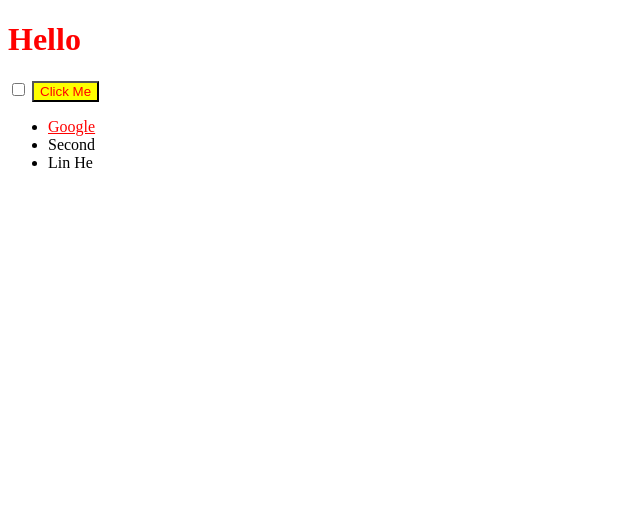
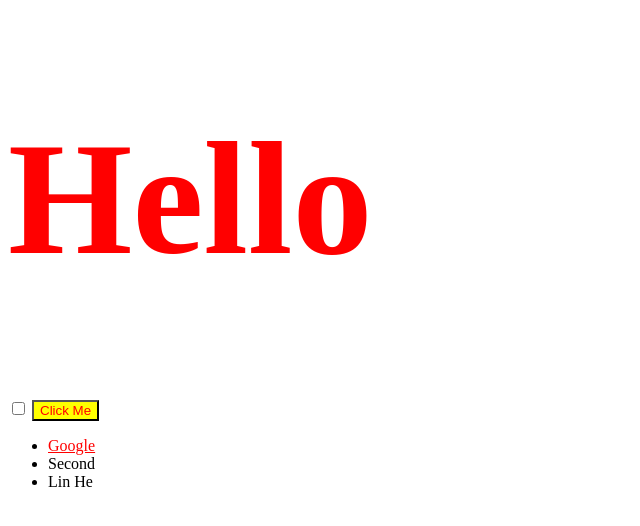
Before and after one commit to linxlhe/frontend, a plain HTML site: page DOM Challenge Starting Files/index.html in a window 1280 px wide. Shown: the whole page, without its empty margins (0-640 px from the left). Drawn offline with Linux system fonts and the light colour scheme.

Commit message:
separation of concerns

```diff
--- a/DOM Challenge Starting Files/index.js
+++ b/DOM Challenge Starting Files/index.js
@@ -4,3 +4,6 @@ document.querySelector("li a").style.color = "red";
 
 // change the button to a different color
 document.querySelector("button").style.backgroundColor = "yellow";
+
+// apply a new class from style to H1
+document.querySelector("h1").classList.add("huge");
--- a/DOM Challenge Starting Files/styles.css
+++ b/DOM Challenge Starting Files/styles.css
@@ -1,3 +1,8 @@
 h1 {
   color: red;
 }
+
+.huge {
+  font-size: 10rem;
+
+}
```
